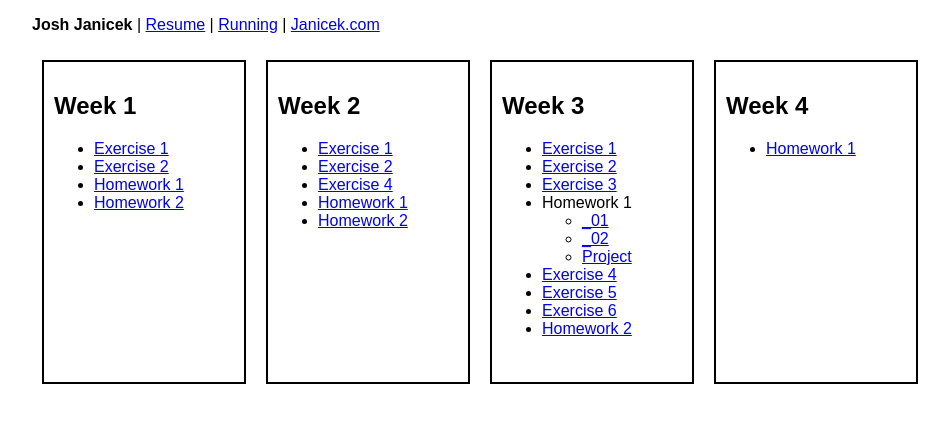
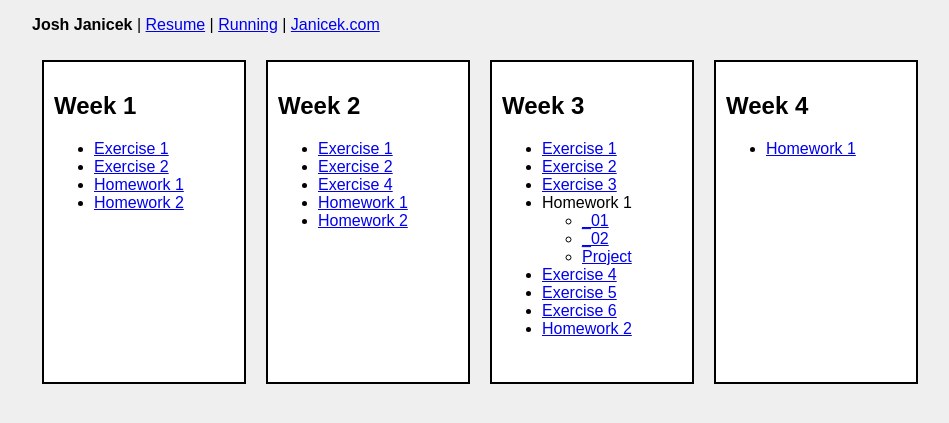
Before and after one commit to hijackjones/hijackjones.github.io, a PHP site: page / in a window 1280 px wide. Shown: the top 423 px of the page, without its empty margins (158-1107 px from the left). Run offline with PHP 8.4, Linux system fonts and the light colour scheme.

Commit message:
color tweaks for main index.html

```diff
--- a/css/style.css
+++ b/css/style.css
@@ -2,6 +2,7 @@ html, body {
     margin: 0;
     padding: 0;
     font-family: sans-serif;
+    background-color: #efefef;
 }
 
 main {
@@ -11,6 +12,7 @@ main {
 
 #week {
     border: 2px black solid;
+    background-color: #fff;
     padding: 10px;
     margin: 10px;
     width: 20%;
```
